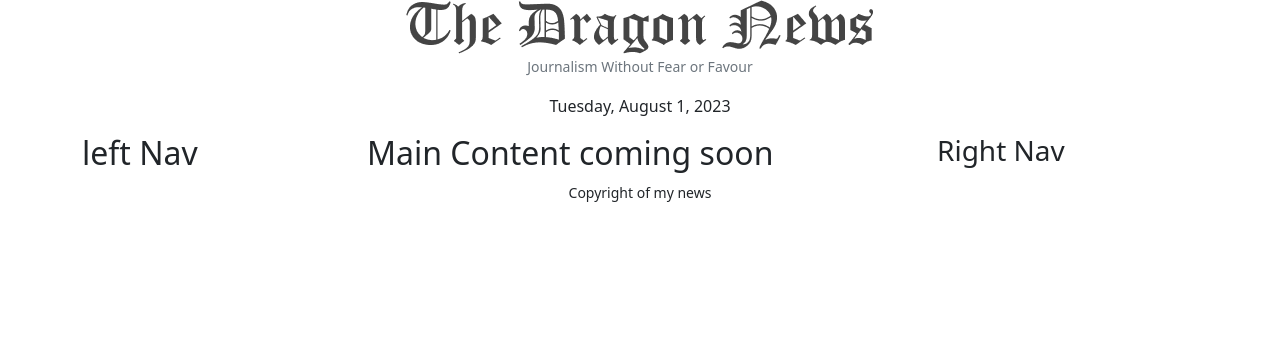
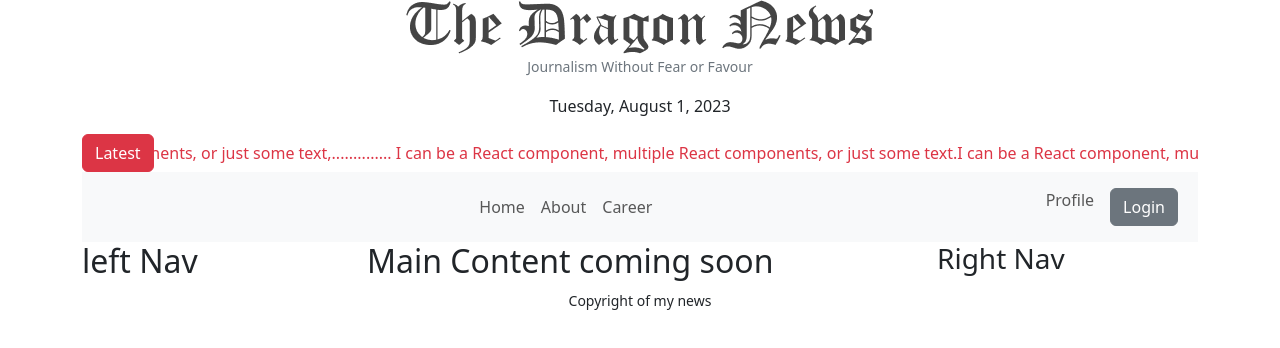
Before and after one commit to HasanTalukderictian/my-news-app, a React (Create React App) app: page / in a window 1280 px wide. Shown: the top 348 px of the page. Built offline with nearby package versions, Linux system fonts and the light colour scheme.

Commit message:
Navbar Section Design

```diff
--- a/package.json
+++ b/package.json
@@ -12,6 +12,7 @@
     "react": "^18.2.0",
     "react-bootstrap": "^2.8.0",
     "react-dom": "^18.2.0",
+    "react-fast-marquee": "^1.6.0",
     "react-router-dom": "^6.14.2",
     "react-scripts": "5.0.1",
     "web-vitals": "^2.1.4"
--- a/src/pages/Shared/Header/Header.js
+++ b/src/pages/Shared/Header/Header.js
@@ -1,16 +1,48 @@
 import React from 'react';
 import logo from '../../../assets/logo.png';
 import moment from 'moment';
+import Button from 'react-bootstrap/Button';
+import { Container, Nav, NavDropdown, Navbar } from 'react-bootstrap';
+import Marquee from "react-fast-marquee";
 
 const Header = () => {
     return (
-        <div>
+        <Container>
            <div className="text-center">
                 <img src={logo} alt="" />
                 <p className='text-secondary'><small>Journalism Without Fear or Favour</small></p>
                 <p>{moment().format("dddd, MMMM D, YYYY")}</p>
            </div>
-        </div>
+           <div className='d-flex'>
+           <Button variant="danger">Latest</Button>
+                <Marquee className='text-danger' speed={70}>
+                    I can be a React component, multiple React components, or just some text,..............
+                    I can be a React component, multiple React components, or just some text.
+                </Marquee>
+           </div>
+
+           <Navbar collapseOnSelect expand="lg" bg="light" data-bs-theme="light">
+      <Container>
+
+        <Navbar.Toggle aria-controls="responsive-navbar-nav" />
+        <Navbar.Collapse id="responsive-navbar-nav">
+          <Nav className="mx-auto">
+            <Nav.Link href="#features">Home</Nav.Link>
+            <Nav.Link href="#pricing">About</Nav.Link>
+            <Nav.Link href="#pricing">Career</Nav.Link>
+
+          </Nav>
+          <Nav>
+            <Nav.Link href="#deets">Profile</Nav.Link>
+            <Nav.Link eventKey={2} href="#memes">
+            <Button variant="secondary">Login</Button>
+            </Nav.Link>
+          </Nav>
+        </Navbar.Collapse>
+      </Container>
+    </Navbar>
+        </Container>
+
     );
 };
 
```
Also changed, not shown: 1 other file (tests, documents, lock files or other folders).
